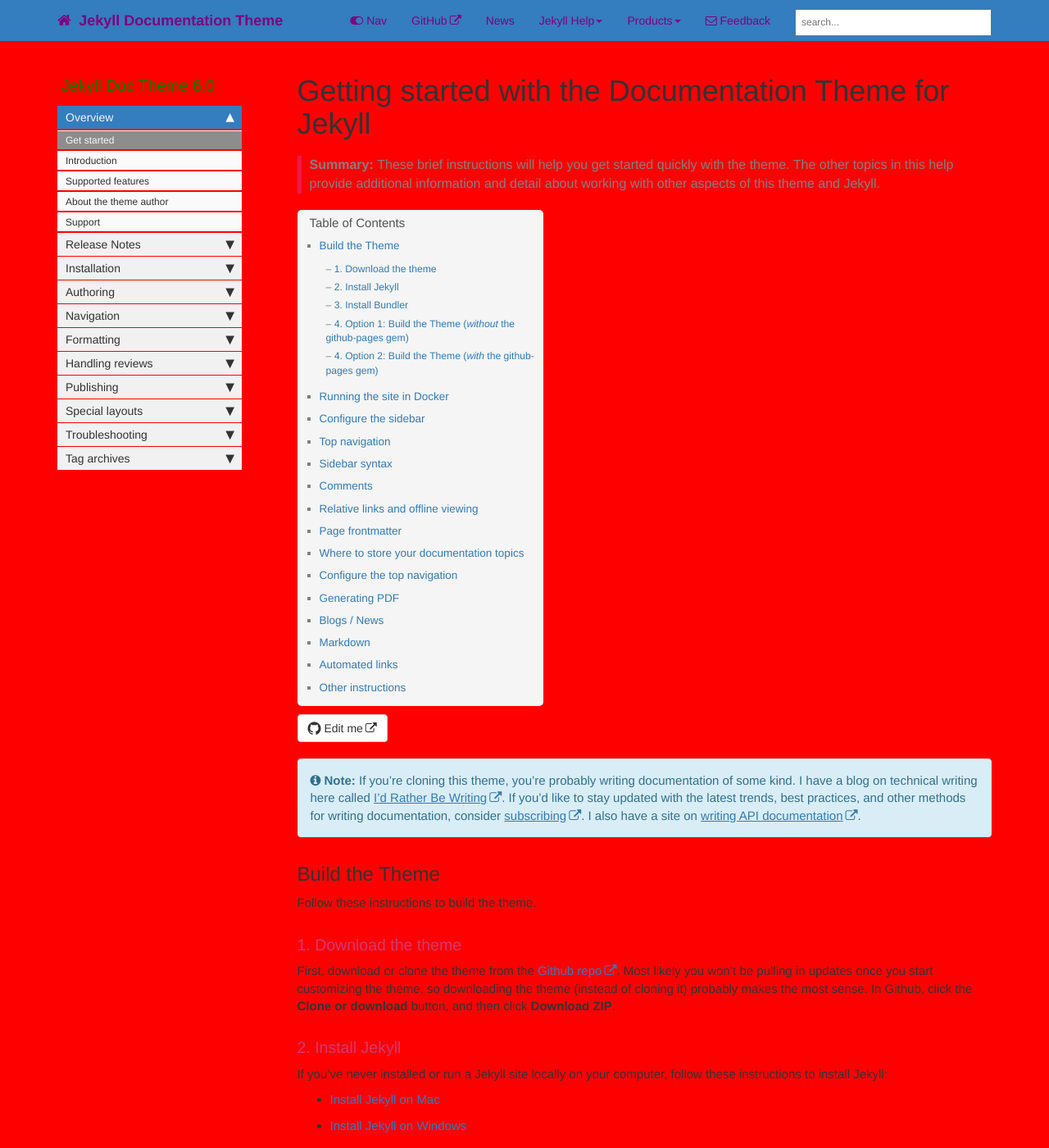
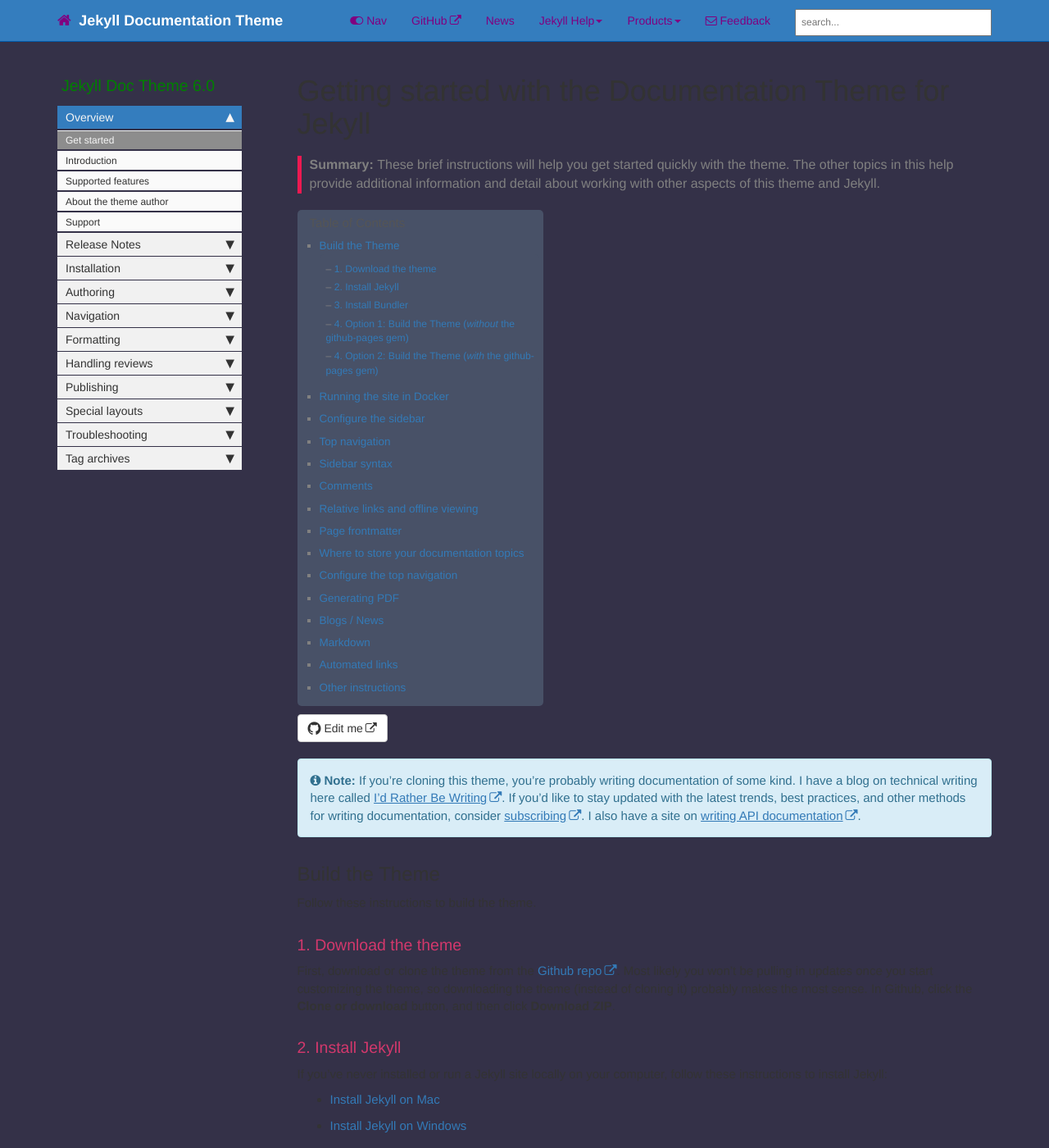
Before and after one commit to lookatthem-tech/jekyll-project, a Jekyll site: the page built from index.md, in a window 1280 px wide and 1400 px high. Shown: the whole window at 82% size. Built offline with Jekyll 4.4.1, drawn with Linux system fonts in a browser that asks for light colours; comment, search, counter and statistics services are not loaded.

Commit message:
Update customstyles.css

```diff
--- a/css/customstyles.css
+++ b/css/customstyles.css
@@ -1,6 +1,6 @@
 body {
     font-size:15px;
-	background-color: red;
+	background-color: #343148;
 }
 
 .bs-callout {
@@ -247,7 +247,7 @@ div#toc ul li {
     list-style: square;
 }
 div#toc ul {
-    background-color: whitesmoke;
+    background-color: #485167;
     padding: 5px;
     border-radius: 5px;
     max-width: 300px;
@@ -424,6 +424,7 @@ ul#mysidebar {
 span.projectTitle {
     font-family: Helvetica;
     font-weight: bold;
+	color: white;
 }
 
 .footer {
@@ -1170,6 +1171,7 @@ h4.panel-title {
 @media (max-width: 1200px) {
     .navbar-header {
         float: none;
+		background-color: #6C244C;
     }
     .navbar-left,.navbar-right {
         float: none !important;
```
